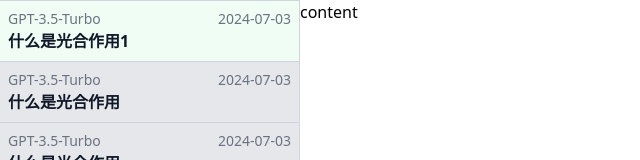
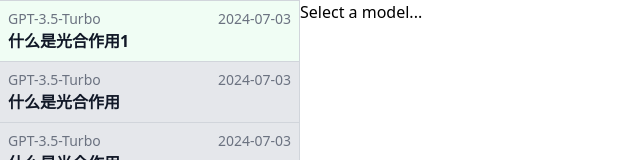
Before and after one commit to marlonchiu/imooc-vchat, a Vue app: page /#/ in a window 1280 px wide. Shown: the top 160 px of the page, without its empty margins (0-640 px from the left). Built offline with nearby package versions, Linux system fonts and the light colour scheme.

Commit message:
✨ feat: 6-7 安装和初次认识 Radix Vue

```diff
--- a/package.json
+++ b/package.json
@@ -44,6 +44,7 @@
   "dependencies": {
     "@tailwindcss/vite": "^4.1.17",
     "electron-squirrel-startup": "^1.0.1",
+    "radix-vue": "^1.9.17",
     "vue": "^3.5.25"
   }
 }
--- a/src/App.vue
+++ b/src/App.vue
@@ -19,7 +19,9 @@
         </button>
       </div>
     </div>
-    <div class="h-full flex-1">content</div>
+    <div class="h-full flex-1">
+      <ProviderSelect />
+    </div>
   </div>
 </template>
 
@@ -27,6 +29,7 @@
 import { Icon } from '@iconify/vue'
 import { ConversationProps } from './types'
 import ConversationList from './components/ConversationList.vue'
+import ProviderSelect from './components/ProviderSelect.vue'
 
 const items: ConversationProps[] = [
   {
--- /dev/null
+++ b/src/components/ProviderSelect.vue
@@ -0,0 +1,43 @@
+<template>
+  <div class="provider-select">
+    <SelectRoot>
+      <SelectTrigger>
+        <SelectValue placeholder="Select a model..." />
+      </SelectTrigger>
+      <SelectPortal>
+        <SelectContent>
+          <SelectViewport>
+            <SelectItem value="apple">
+              <SelectItemText> Apple </SelectItemText>
+            </SelectItem>
+            <SelectItem value="banana">
+              <SelectItemText> Banana </SelectItemText>
+            </SelectItem>
+            <SelectItem value="dog">
+              <SelectItemText> Dog </SelectItemText>
+            </SelectItem>
+          </SelectViewport>
+        </SelectContent>
+      </SelectPortal>
+    </SelectRoot>
+  </div>
+</template>
+
+<script lang="ts" setup>
+defineOptions({ name: 'ProviderSelect' })
+
+import {
+  SelectContent,
+  SelectGroup,
+  SelectItem,
+  SelectItemIndicator,
+  SelectItemText,
+  SelectLabel,
+  SelectPortal,
+  SelectRoot,
+  SelectSeparator,
+  SelectTrigger,
+  SelectValue,
+  SelectViewport
+} from 'radix-vue'
+</script>
```
Also changed, not shown: 2 other files (tests, documents, lock files or other folders).
